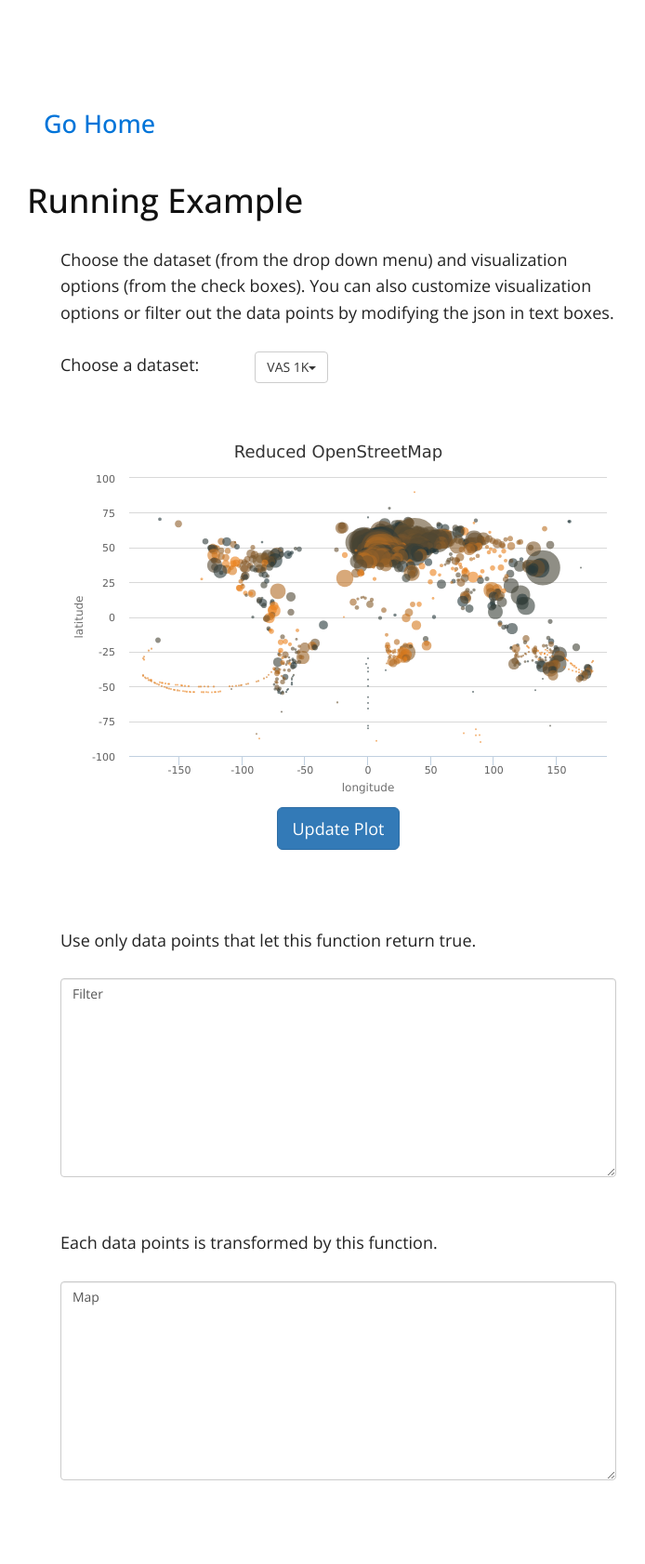
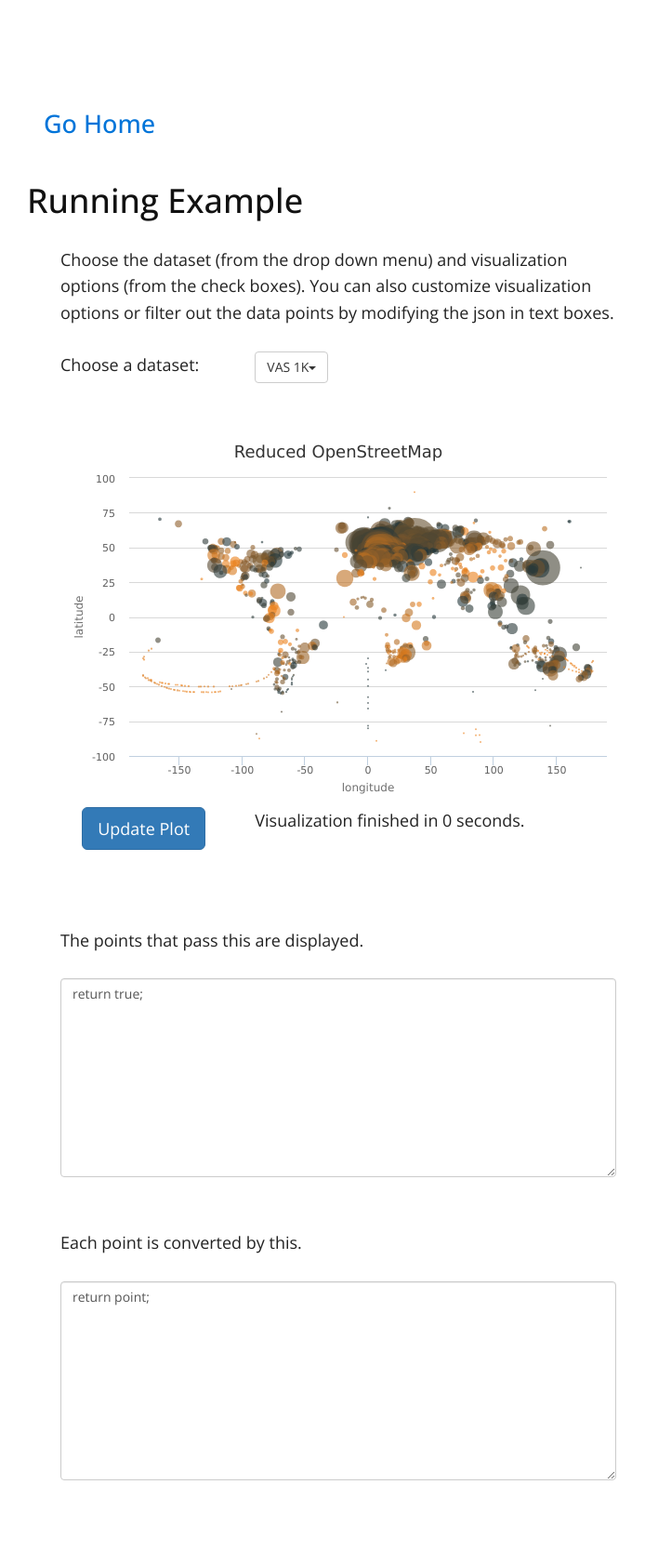
Before and after one commit to pyongjoo/vas, a Jekyll site: the page built from _posts/2016-05-02-Demo.md, in a window 1280 px wide. Shown: the whole page at 93% size, without its empty margins (276-970 px from the left). Built offline with Jekyll 4.4.1, drawn with Linux system fonts in a browser that asks for light colours; nearby versions of some CDN libraries; some of the changed lines change nothing that is shown.

Commit message:
i am going to have more pre-set examples

```diff
--- a/_posts/2016-05-02-Demo.md
+++ b/_posts/2016-05-02-Demo.md
@@ -40,30 +40,30 @@
 
 [comment]: <> (Update Button)
 <div class="row">
-<div class="col-md-4"></div>
-
 <div class="col-md-4 text-center">
 <p>
 <button id="demo-chart-update-btn" type="button" class="btn btn-primary btn-lg">Update Plot</button>
 </p>
 </div>
 
-<div class="col-md-4"></div>
+<div class="col-md-8">
+Visualization finished in <span id="viz-time">0</span> seconds.
+</div>
 </div>
 
 
 [comment]: <> (Json Textareas)
 <br>
 <p>
-Use only data points that let this function return true.
+The points that pass this are displayed.
 </p>
-<textarea class="form-control" rows="10">Filter</textarea>
+<textarea class="form-control" rows="10" id="filter-body">Filter</textarea>
 
 <br>
 <p>
-Each data points is transformed by this function.
+Each point is converted by this.
 </p>
-<textarea class="form-control" rows="10">Map</textarea>
+<textarea class="form-control" rows="10" id="map-body">Map</textarea>
 
 
 <script src="{{ site.baseurl }}/scripts/demo.js"></script>
--- a/scripts/demo.js
+++ b/scripts/demo.js
@@ -1,15 +1,44 @@
 var data_filename;
 var chart;
 
+function setFilterTextarea(text) {
+  $("#filter-body").html(text);
+}
+
+function setMapTextarea(text) {
+  $("#map-body").html(text);
+}
+
+function resetFilterTextarea() {
+  setFilterTextarea("return true;");
+}
+
+function resetMapTextarea() {
+  setMapTextarea("return point;");
+}
+
+function resetTextareas() {
+  resetFilterTextarea();
+  resetMapTextarea();
+}
+
 function drawChart() {
+
+  var filterFunction = new Function("point", $("#filter-body").val());
+  var mapFunction = new Function("point", $("#map-body").val());
+
   runOnDataLoaded(data_filename,
-      function(csvstring) {plotSeriesOnChart(csv2richSeries(csvstring), chart);});
+      function(csvstring) {
+        plotSeriesOnChart(
+            csv2richSeries(csvstring).filter(filterFunction).map(mapFunction),
+            chart);
+      });
 };
 
 function selectDatasetButton(buttonObject) {
     data_filename = buttonObject.attr("dataset");
     $("#datasetBtn").html(buttonObject.html() + "<span class=\"caret\"></span>");
-};
+}
 
 $(function () {
   chart = setupChart($('#demo_chart'), 'Reduced OpenStreetMap');
@@ -24,6 +53,7 @@
   });
 
   selectDatasetButton($($(".dataset-select[dataset='open_vas_density_1000.csv']")[0]));
+  resetTextareas();
   drawChart();
 
 });
--- a/scripts/plotdata.js
+++ b/scripts/plotdata.js
@@ -57,7 +57,7 @@
 
 
 function count2size(count) {
-  return 1.0 + Math.sqrt(count)/10.0;
+  return 1.0 + Math.pow(count,0.5)/10;
 };
 
 
@@ -76,7 +76,10 @@
   container.highcharts({
     chart: {
       type: 'scatter',
-      animation: false
+      animation: false,
+      panning: true,
+      panKey: 'shift',
+      zoomType: 'xy'
     },
     credits: {
       enabled: false
@@ -101,7 +104,7 @@
       tickInterval: 25
     },
     tooltip: {
-      animation: true,
+      animation: false,
       enabled: true
     },
     legend: {
@@ -121,7 +124,13 @@
     }]
   });
 
-  return container.highcharts();
+  var chart = container.highcharts();
+
+  //chart.renderer.image(
+  //    $("#baseurl").html() + "/images/BlankMap-FlatWorld6.svg",
+  //    105, 70, 485, 250).add();
+
+  return chart;
 };
 
 
@@ -156,6 +165,7 @@
       x: parseFloat(tokens[1]),
       y: parseFloat(tokens[0]),
       color: alt2color(parseFloat(tokens[2]), alpha),
+      count: parseInt(tokens[3]),
       marker: {
         radius: count2size(parseFloat(tokens[3]))
       }
@@ -167,5 +177,13 @@
 
 
 function plotSeriesOnChart(series, chart) {
+
+  chart.series[0].setData([]);    // clean first
+
+  var t0 = performance.now();
   chart.series[0].setData(series);
+  var t1 = performance.now();
+  var elapsed = Math.round((t1-t0)/10.0)/100.0;
+
+  $("#viz-time").html(elapsed.toString());
 };
```
Also changed, not shown: 1 other file.
